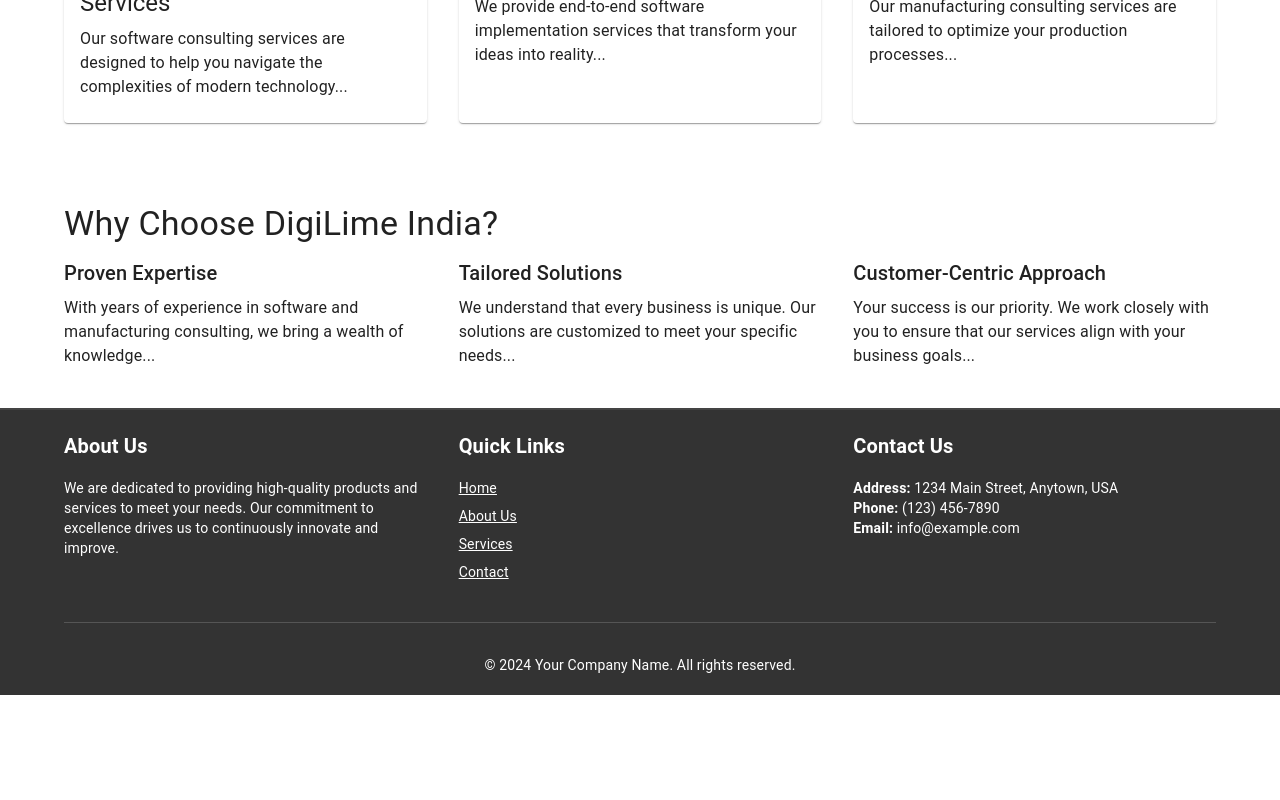
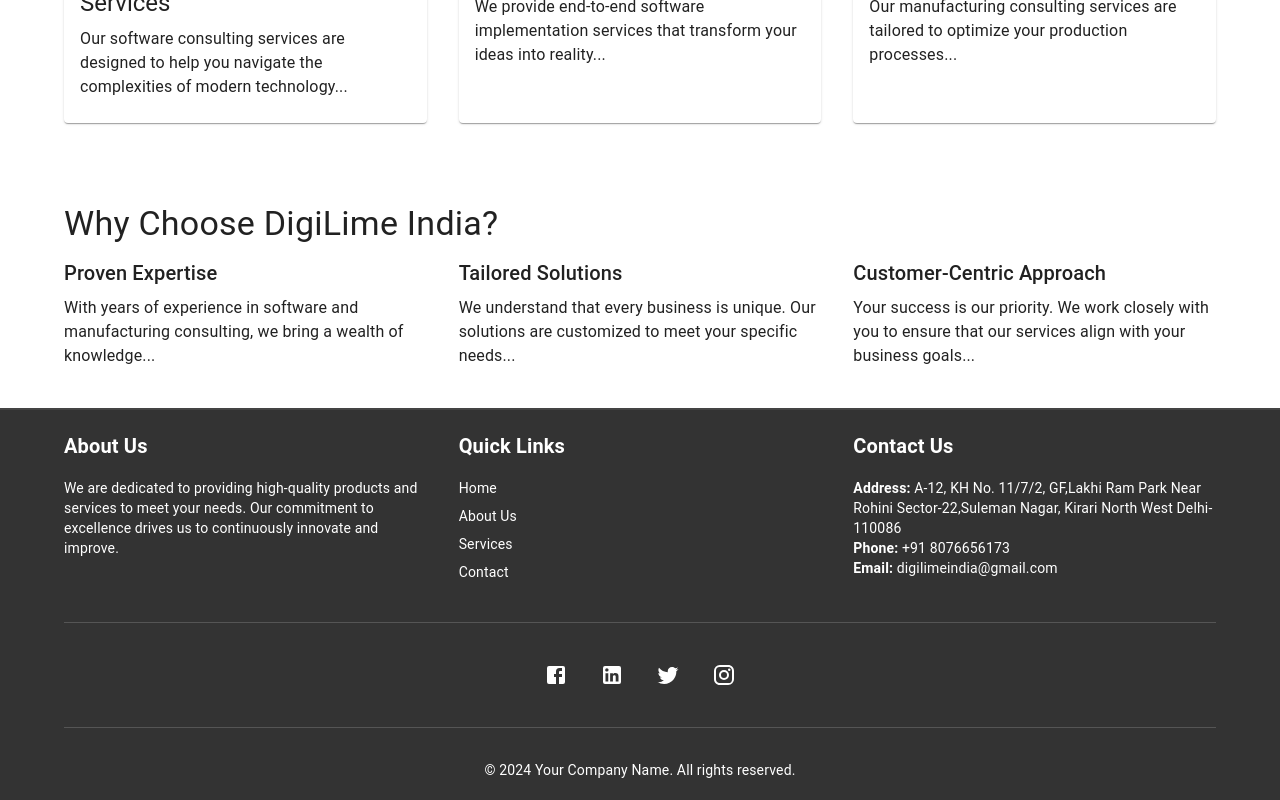
Before and after one commit to Ajaypratapsingh1234/Manufacturing, a React (Create React App) app: page / in a window 1280 px wide. Shown: the part 1094-1894 px from the top of the page. Before the commit the page ends 1789 px from the top, so only its background shows below. Built offline with nearby package versions, Linux system fonts and the light colour scheme.

Commit message:
Modified the Footer

```diff
--- a/src/components/footer/Footer.jsx
+++ b/src/components/footer/Footer.jsx
@@ -1,7 +1,16 @@
-import { Box, Container, Divider, Grid, Link, Typography } from '@mui/material';
-import React from 'react';
+import { Facebook, Instagram, LinkedIn, Twitter } from '@mui/icons-material';
+import { Box, Container, Divider, Grid, IconButton, Typography } from '@mui/material';
+import React, { useEffect } from 'react';
+import { Link as RouterLink, useLocation } from 'react-router-dom';
 
 const Footer = () => {
+  const location = useLocation();
+
+  useEffect(() => {
+    // Scroll to top when route changes
+    window.scrollTo(0, 0);
+  }, [location]);
+
   return (
     <Box
       sx={{
@@ -33,18 +42,26 @@
               Quick Links
             </Typography>
             <Box sx={{ display: 'flex', flexDirection: 'column' }}>
-              <Link href="#" color="inherit" variant="body2" sx={{ mb: 1 }}>
-                Home
-              </Link>
-              <Link href="#" color="inherit" variant="body2" sx={{ mb: 1 }}>
-                About Us
-              </Link>
-              <Link href="#" color="inherit" variant="body2" sx={{ mb: 1 }}>
-                Services
-              </Link>
-              <Link href="#" color="inherit" variant="body2" sx={{ mb: 1 }}>
-                Contact
-              </Link>
+              <RouterLink to="/home" style={{ textDecoration: 'none', color: 'inherit' }}>
+                <Typography variant="body2" sx={{ mb: 1 }}>
+                  Home
+                </Typography>
+              </RouterLink>
+              <RouterLink to="/about-us" style={{ textDecoration: 'none', color: 'inherit' }}>
+                <Typography variant="body2" sx={{ mb: 1 }}>
+                  About Us
+                </Typography>
+              </RouterLink>
+              <RouterLink to="/consulting-and-services" style={{ textDecoration: 'none', color: 'inherit' }}>
+                <Typography variant="body2" sx={{ mb: 1 }}>
+                  Services
+                </Typography>
+              </RouterLink>
+              <RouterLink to="/contact-us" style={{ textDecoration: 'none', color: 'inherit' }}>
+                <Typography variant="body2" sx={{ mb: 1 }}>
+                  Contact
+                </Typography>
+              </RouterLink>
             </Box>
           </Grid>
 
@@ -54,14 +71,47 @@
               Contact Us
             </Typography>
             <Typography variant="body2">
-              <strong>Address:</strong> 1234 Main Street, Anytown, USA
+              <strong>Address:</strong> A-12, KH No. 11/7/2, GF,Lakhi Ram Park Near Rohini Sector-22,Suleman Nagar, Kirari North West Delhi- 110086
             </Typography>
             <Typography variant="body2">
-              <strong>Phone:</strong> (123) 456-7890
+              <strong>Phone:</strong> +91 8076656173
             </Typography>
             <Typography variant="body2">
-              <strong>Email:</strong> info@example.com
+              <strong>Email:</strong> digilimeindia@gmail.com
             </Typography>
+          </Grid>
+        </Grid>
+
+        <Divider sx={{ my: 4, borderColor: '#555' }} />
+
+        <Grid container justifyContent="center" spacing={2}>
+          <Grid item>
+            <a href="https://www.facebook.com/Digilimeconsulting?mibextid=kFxxJD" target="_blank" rel="noopener noreferrer">
+              <IconButton sx={{ color: '#fff' }}>
+                <Facebook />
+              </IconButton>
+            </a>
+          </Grid>
+          <Grid item>
+            <a href="https://www.linkedin.com/company/digilime-india/" target="_blank" rel="noopener noreferrer">
+              <IconButton sx={{ color: '#fff' }}>
+                <LinkedIn />
+              </IconButton>
+            </a>
+          </Grid>
+          <Grid item>
+            <a href="https://x.com/Digilime_MRP?t=L-UdA1vTZmBaTyR5gfnebw&s=08" target="_blank" rel="noopener noreferrer">
+              <IconButton sx={{ color: '#fff' }}>
+                <Twitter />
+              </IconButton>
+            </a>
+          </Grid>
+          <Grid item>
+            <a href="https://www.instagram.com/digilime_consulting?igsh=MXdwb3ZvZWxyeGhhcQ==" target="_blank" rel="noopener noreferrer">
+              <IconButton sx={{ color: '#fff' }}>
+                <Instagram />
+              </IconButton>
+            </a>
           </Grid>
         </Grid>
 
```
